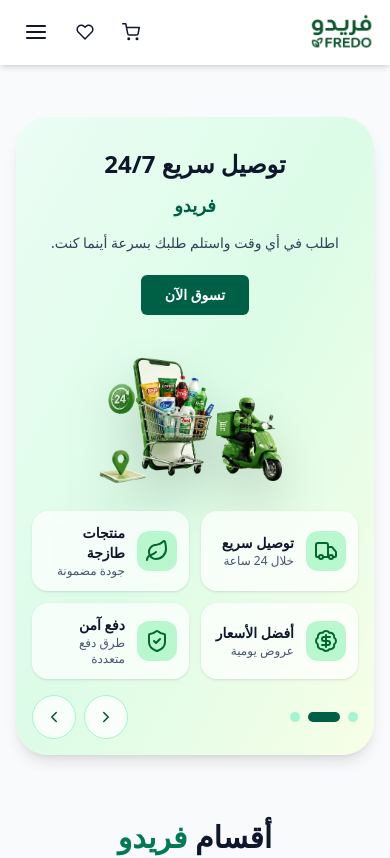
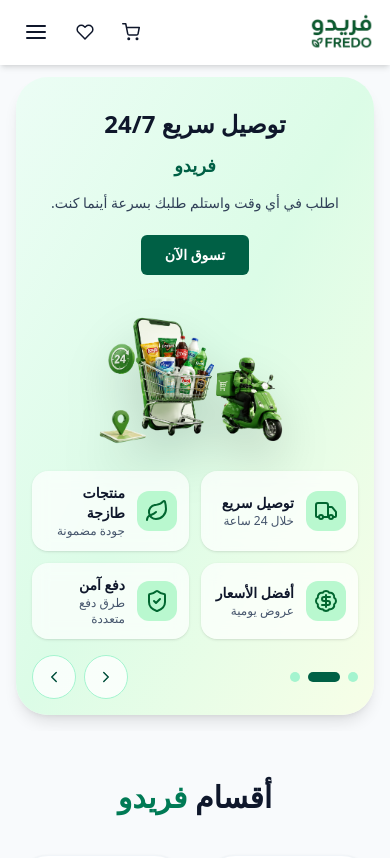
Before and after one commit to ABdullahMegahed2003/supermarket, a Next.js app: page / in a window 390 px wide. Shown: the top 858 px of the page. Built offline with nearby package versions, Linux system fonts and the light colour scheme.

Commit message:
Adjust margin for HomePageClient section

```diff
--- a/components/HomePageClient.tsx
+++ b/components/HomePageClient.tsx
@@ -32,7 +32,7 @@
   return (
     <div className="overflow-x-hidden">
       <Nav />
-      <section className="mt-10" >
+      <section className="mt-0 lg:mt-10" >
         <HeroSection />
       </section>
 
```
